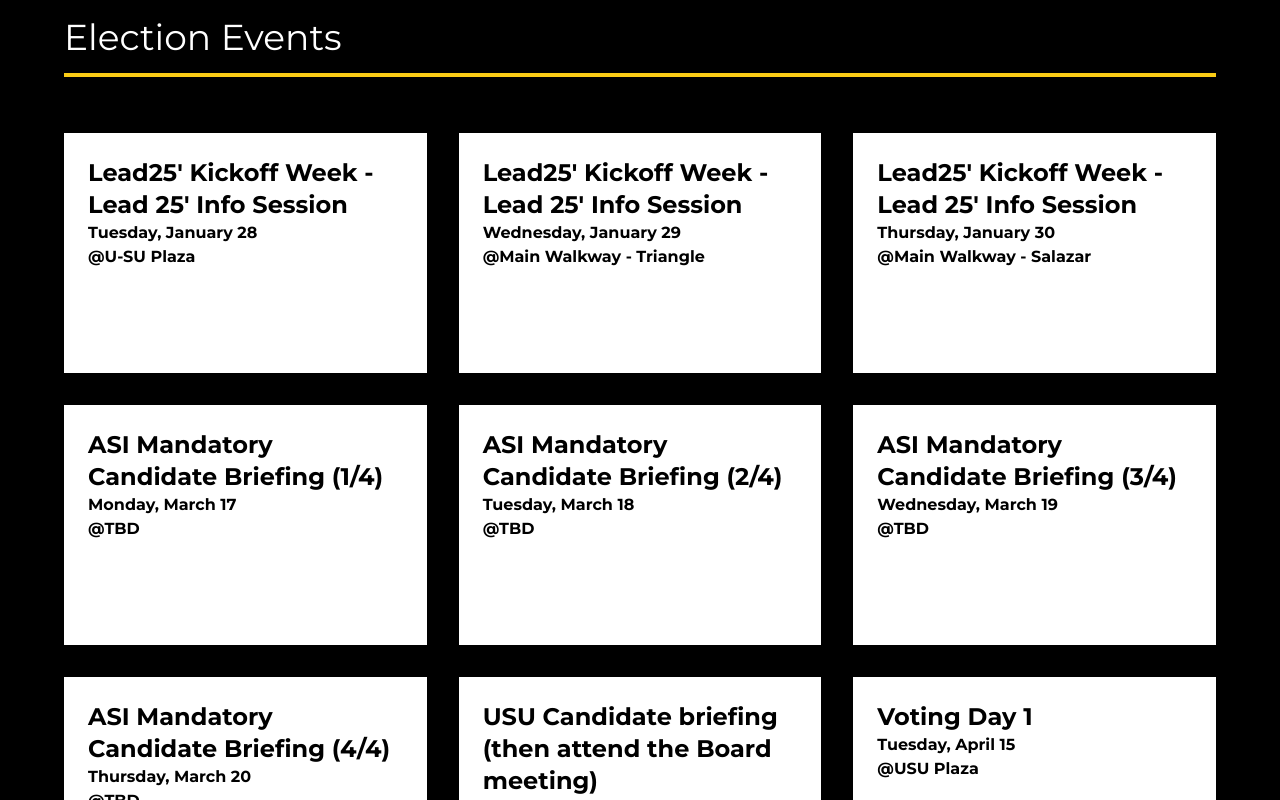
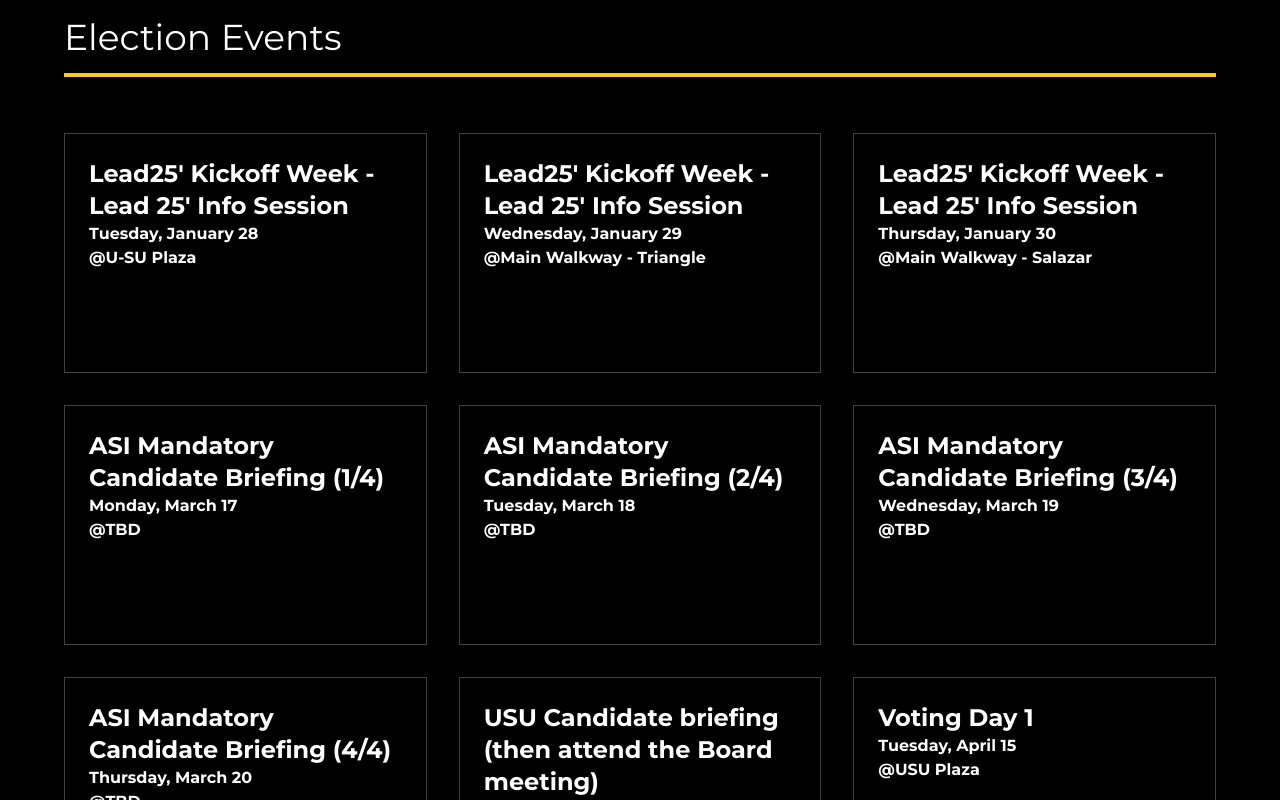
Before and after one commit to CSULA-USU/sle, a Next.js app: page / in a window 1280 px wide. Shown: the part 2000-2800 px from the top of the page. Built offline with nearby package versions, Linux system fonts and the light colour scheme.

Commit message:
chore: revert to black with border for calendar cards in homepage for stylistic choice

```diff
--- a/app/page.tsx
+++ b/app/page.tsx
@@ -87,7 +87,7 @@
             gain invaluable skills and experience while making a positive impact
             that resonates across campus. You already have what it takes... Own
             it!"
-          imgAlt="own it  with eddie the eagle"
+          imgAlt="own it with eddie the eagle"
           imgSrc="/choose-to-lead.png"
         >
           <Button
@@ -135,11 +135,11 @@
           <div className="grid grid-cols-1 md:grid-cols-2 lg:grid-cols-3 gap-x-8">
             {electionEvents.length > 0 ? (
               electionEvents.map((electionEvent: ElectionEventProps, idx) => (
-                <Card electionEvent={electionEvent} key={idx} inverted />
+                <Card electionEvent={electionEvent} key={idx} />
               ))
             ) : (
               <Typography>
-                No events schedule, please check again later
+                No events scheduled, please check again later
               </Typography>
             )}
           </div>
--- a/components/InfoPanel/InfoPanel.tsx
+++ b/components/InfoPanel/InfoPanel.tsx
@@ -1,4 +1,4 @@
-import { FluidContainer, NonBreakingSpan, Typography } from "@/components";
+import { Typography } from "@/components";
 
 interface InfoPanelProps {
   title?: string;
--- a/modules/Card/Card.tsx
+++ b/modules/Card/Card.tsx
@@ -15,7 +15,7 @@
     <div
       className={`${
         inverted ? "bg-white" : "bg-black"
-      } p-6 my-4 min-h-[240px] max-md:min-w-full max-md:min-h-0`}
+      } p-6 my-4 min-h-[240px] max-md:min-w-full max-md:min-h-0 border border-neutral-700`}
     >
       <div className="mb-4 lg:3/8 flex flex-col">
         <div className="h-5/8 flex items-center">
```
